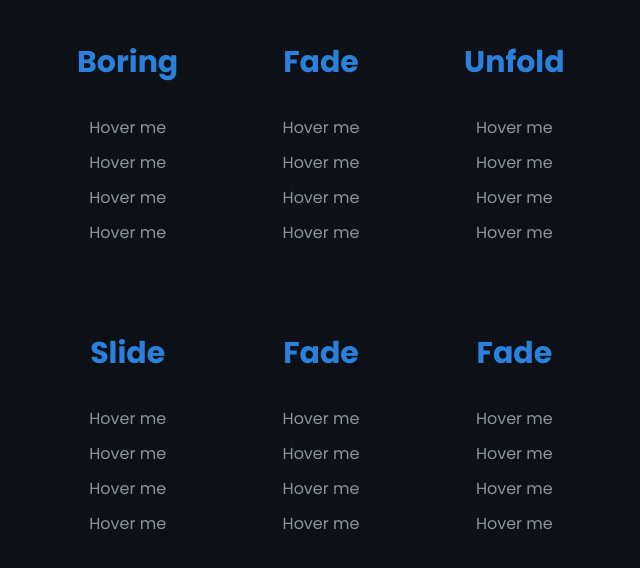
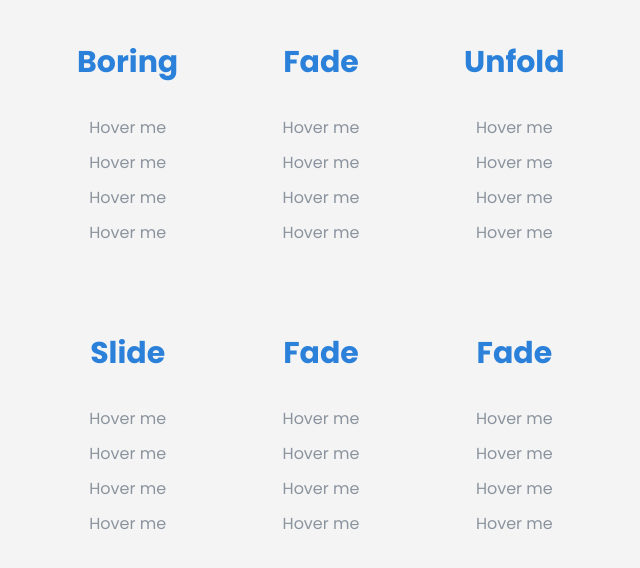
Before and after one commit to vanjazeli/image-reveal-animations, a website built with Vite: page index.html in a window 1280 px wide. Shown: the whole page, without its empty margins (319-959 px from the left). Built offline with nearby package versions, Linux system fonts and the light colour scheme.

Commit message:
fix: change <body> backgorund-color

```diff
--- a/scss/style.scss
+++ b/scss/style.scss
@@ -2,7 +2,7 @@
 
 $primary: #2b81da;
 $secondary: #8B949E;
-$tertiary: #0D1117;
+$tertiary: #f4f4f4;
 
 * {
   margin: 0;
```
